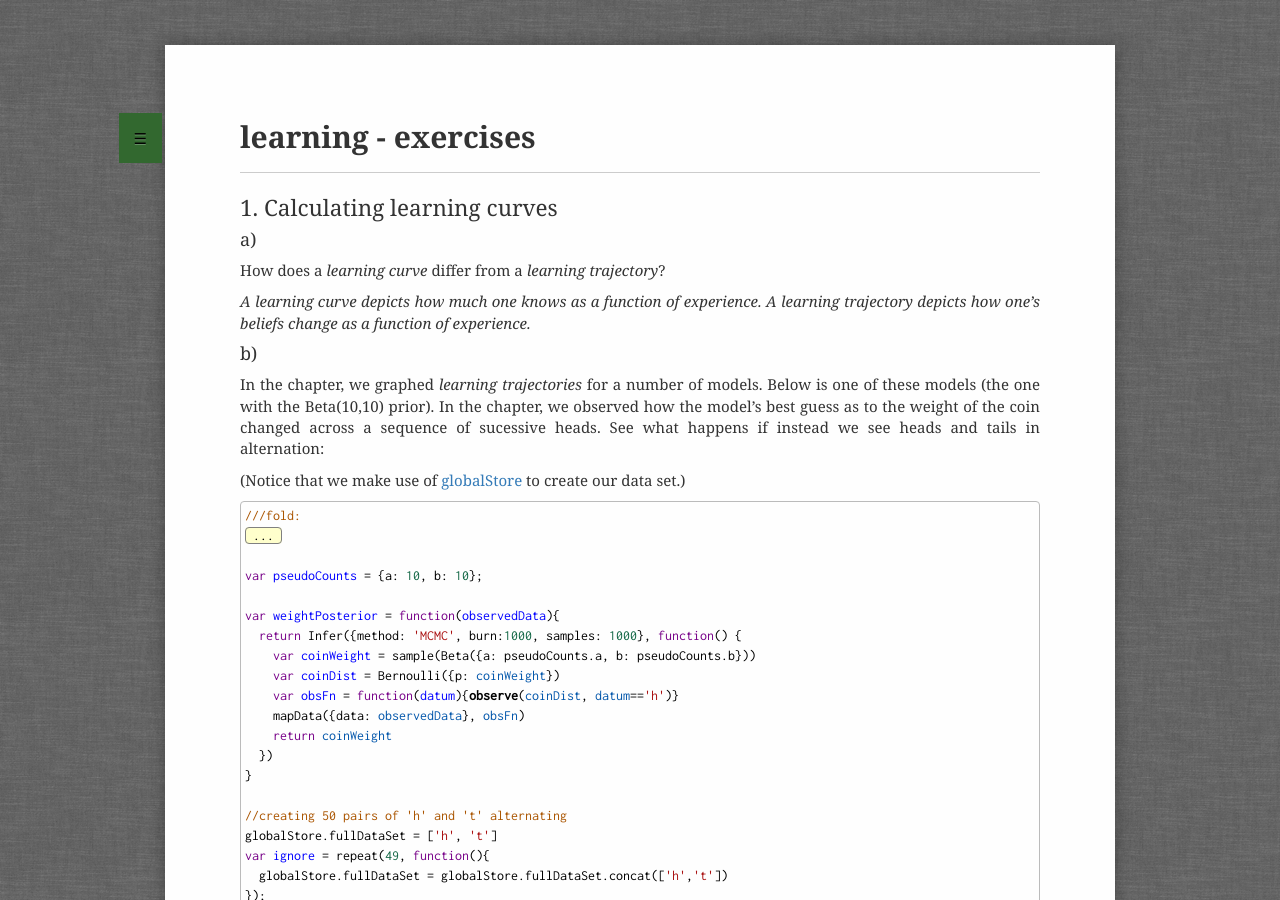
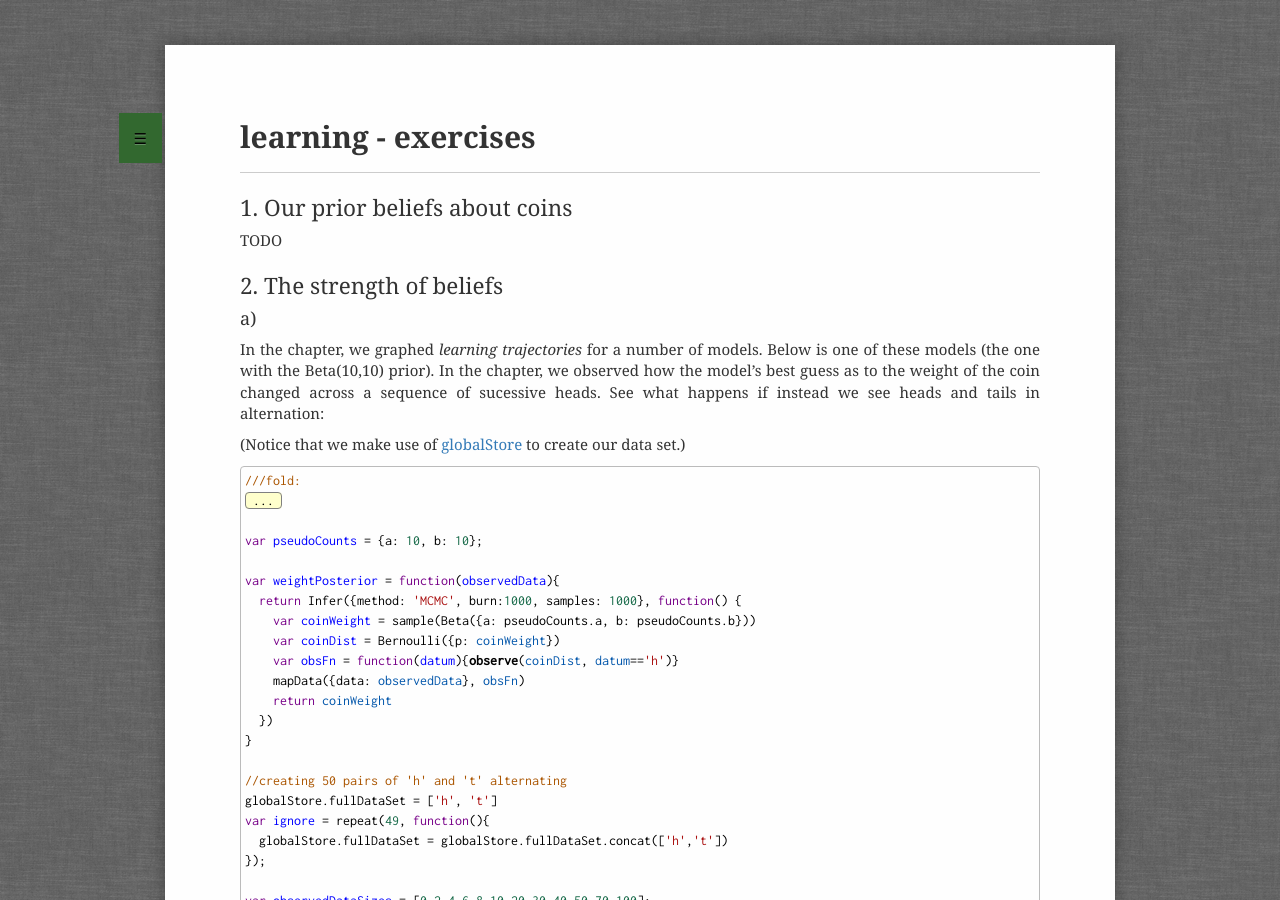
Before and after one commit to probmods/probmods2, a Jekyll site: the page built from solutions/learning-as-conditional-inference.md, in a window 1280 px wide and 900 px high. Built offline with Jekyll 4.4.1, drawn with Linux system fonts in a browser that asks for light colours; a script that is not in the unit is left out; some of the changed text lies outside the part shown.

Commit message:
Update and rename 08-learning-as-conditional-inference.md to learning-as-conditional-inference.md

```diff
--- a/solutions/08-learning-as-conditional-inference.md
+++ b/solutions/learning-as-conditional-inference.md
@@ -3,15 +3,13 @@
 title: learning - exercises
 ---
 
-## 1. Calculating learning curves
+## 1. Our prior beliefs about coins
+
+TODO
+
+## 2. The strength of beliefs
 
 #### a)
-
-How does a *learning curve* differ from a *learning trajectory*?
-
-*A learning curve depicts how much one knows as a function of experience. A learning trajectory depicts how one's beliefs change as a function of experience.*
-
-#### b)
 
 In the chapter, we graphed *learning trajectories* for a number of models. Below is one of these models (the one with the Beta(10,10) prior). In the chapter, we observed how the model's best guess as to the weight of the coin changed across a sequence of sucessive heads. See what happens if instead we see heads and tails in alternation:
 
@@ -91,7 +89,7 @@
 
 ![](Figures/learning-as-inference-1.PNG)
 
-#### c)
+#### b)
 
 Ideally, we'd like to see how our belief distribution shifts as more data comes in. A particularly good measure would be entropy. Unfortunately, calculating entropy for a Beta distribution is [somewhat involved](https://en.wikipedia.org/wiki/Beta_distribution#Quantities_of_information_(entropy)).
 
```
Also changed, not shown: other parts of solutions/learning-as-conditional-inference.md (+1 -1 lines).
